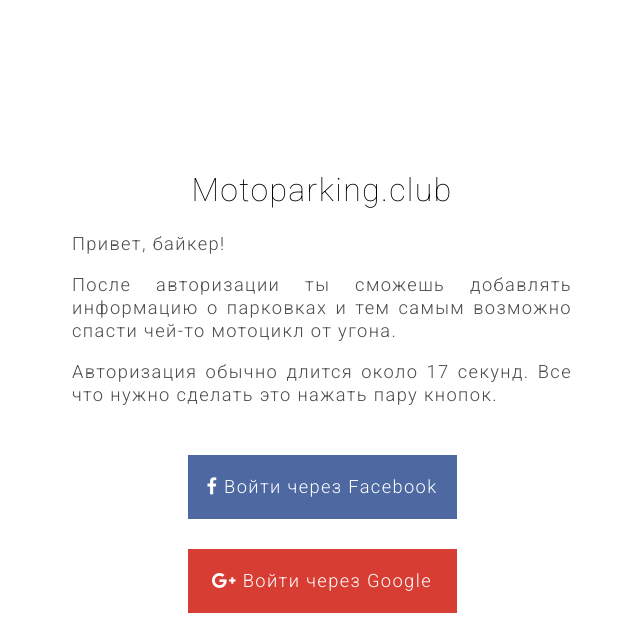
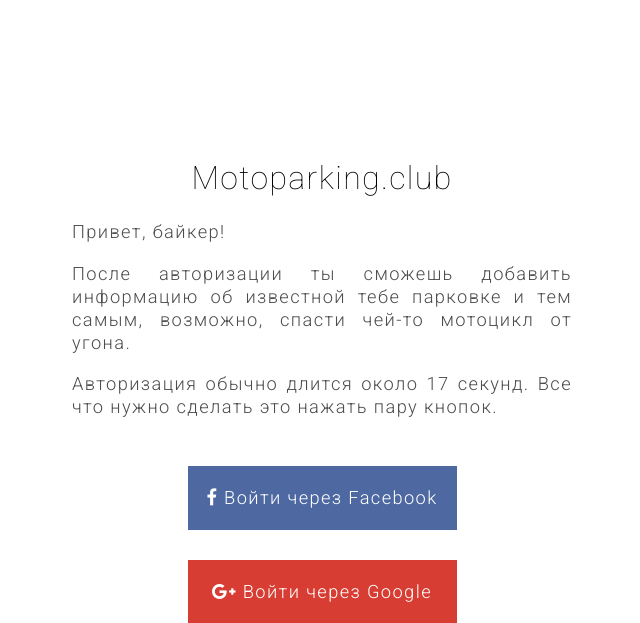
Before and after one commit to nosovsh/motoparking, a Flask app: template templates/security/login_user.html in a window 1280 px wide. Shown: the top 623 px of the page, without its empty margins (318-958 px from the left). Run offline with Flask 2, Linux system fonts and the light colour scheme; the template is opened without the code that fills it, so the values that code supplies are empty; some libraries are stand-ins or nearby versions.

Commit message:
login message

```diff
--- a/templates/security/login_user.html
+++ b/templates/security/login_user.html
@@ -24,7 +24,7 @@
             {% endif %}
         {%- endwith %}
         <p>Привет, байкер!</p>
-        <p>После авторизации ты сможешь добавлять информацию о парковках и тем самым возможно спасти чей-то мотоцикл от угона.</p>
+        <p>После авторизации ты сможешь добавить информацию об известной тебе парковке и тем самым, возможно, спасти чей-то мотоцикл от угона.</p>
         <p>Авторизация обычно длится около 17 секунд. Все что нужно сделать это нажать пару кнопок.</p>
 
         <a href="{{ url_for('social.login', provider='Facebook') }}" class="facebook social-facebook btn btn-default btn-lg">
```
